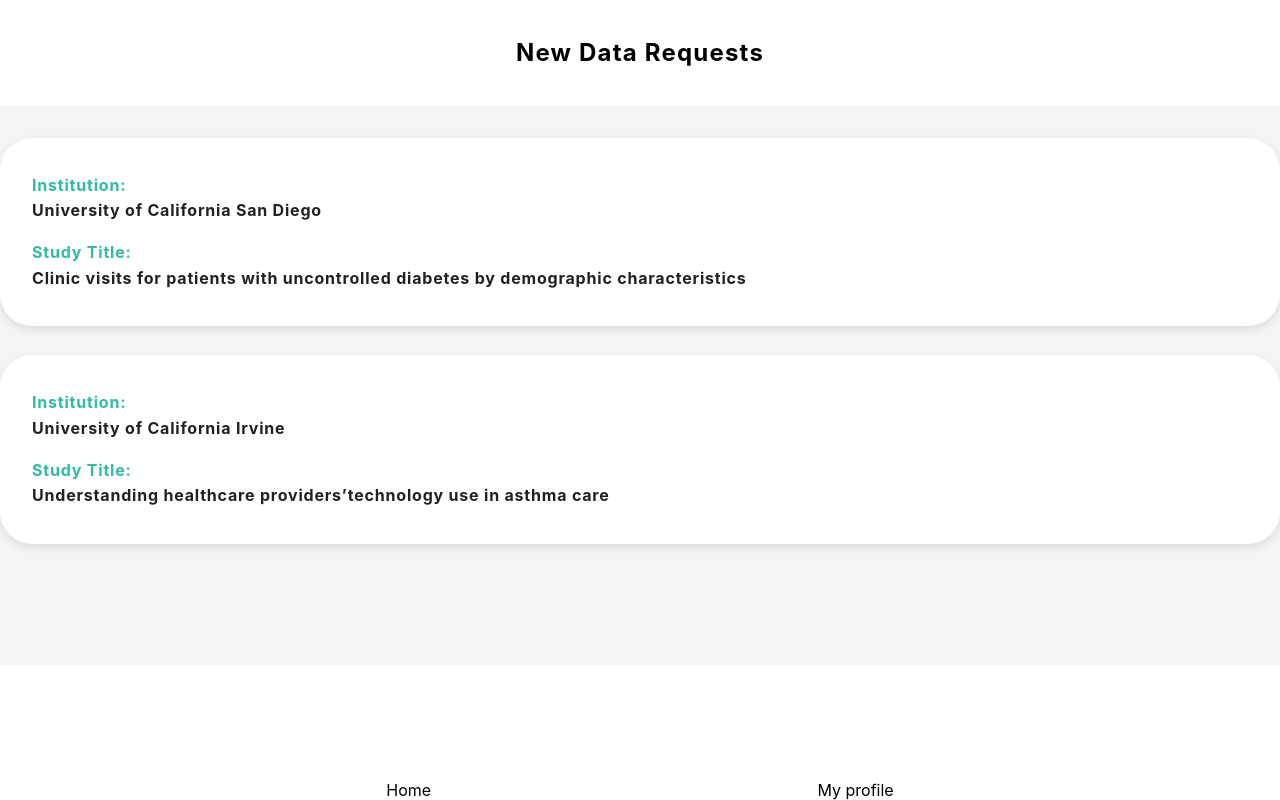
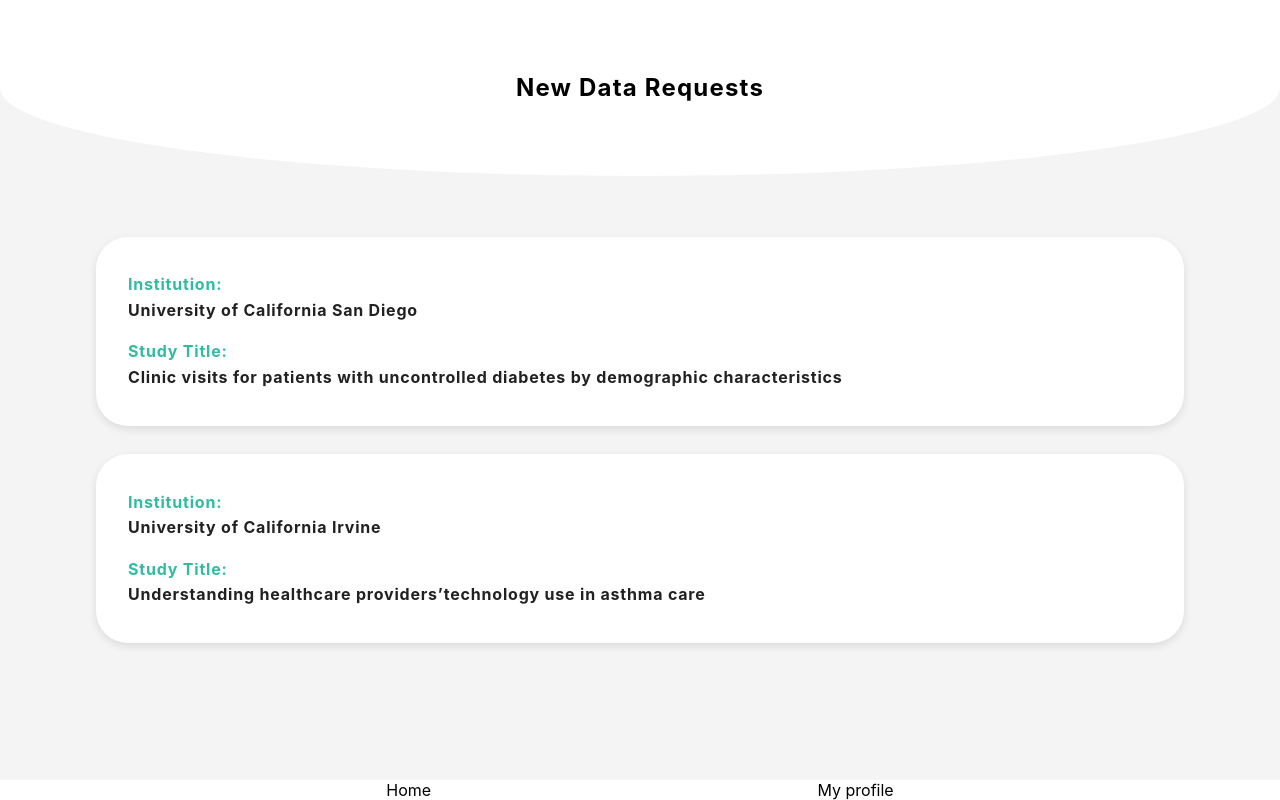
Before and after one commit to huzhx/baseline-preference, a React (Create React App) app: page /data-requests in a window 1280 px wide. Built offline with nearby package versions, Linux system fonts and the light colour scheme.

Commit message:
update DataRequests component

```diff
--- a/src/DataRequests.js
+++ b/src/DataRequests.js
@@ -1,9 +1,21 @@
-import React from 'react';
+import React, { useState } from 'react';
 
 import styles from './DataRequests.module.css';
 import Study from './Study';
+import Header from './Header';
+import Footer from './Footer';
+import { useScrollPosition } from './UseScrollPosition';
 
 const DataRequests = () => {
+  const [sticky, setSticky] = useState(false);
+  useScrollPosition(
+    ({ prevPos, currPos }) => {
+      const isShow = currPos.y > prevPos.y;
+      if (isShow !== sticky) setSticky(isShow);
+    },
+    [sticky]
+  );
+
   const newRequests = [
     {
       institution: 'University of California San Diego',
@@ -20,12 +32,14 @@ const DataRequests = () => {
   }
   return (
     <div className={styles.data_requests}>
-      <div className={styles.data_requests__header}>New Data Requests</div>
-      <div className={styles.data_requests__body}>{requests}</div>
-      <div className={styles.data_requests__footer}>
+      <Header title="New Data Requests" />
+      <div className={styles.data_requests__body}>
+        <div className={styles.data_requests__content}>{requests}</div>
+      </div>
+      <Footer alignContentEvenly={true} sticky={sticky}>
         <div>Home</div>
         <div>My profile</div>
-      </div>
+      </Footer>
     </div>
   );
 };
--- a/src/DataRequests.module.css
+++ b/src/DataRequests.module.css
@@ -4,41 +4,19 @@
   justify-content: center;
   flex-wrap: nowrap;
   background-color: var(--background-color-dark);
+  height: 100vh;
+  min-width: 270px;
 }
 
-.data_requests__header {
+.data_requests__body {
+  flex-grow: 1;
   display: flex;
   flex-direction: column;
   justify-content: center;
-  align-items: center;
-  padding: 1.5em 1.8em;
-  margin-bottom: 0.8em;
-  background-color: var(--background-color-light);
-  text-transform: capitalize;
-  font-size: 1.5rem;
-  font-weight: 650;
-  line-height: 1.4em;
-  letter-spacing: 0.05em;
-  flex-shrink: 0;
-  width: 100%;
-  top: 0;
 }
 
-.data_requests__body {
-  overflow: auto;
-  flex-grow: 1;
-  margin-bottom: 5.8em;
+.data_requests__content {
+  width: 85%;
+  align-self: center;
+  margin: 0.8em 1.5em 5.8em 1.5em;
 }
-
-.data_requests__footer {
-  display: flex;
-  flex-direction: row;
-  justify-content: space-evenly;
-  background-color: var(--background-color-light);
-  margin-top: 0.8em;
-  position: fixed;
-  max-height: 5em;
-  width: 100%;
-  bottom: 0;
-  flex-shrink: 0;
-}
```
